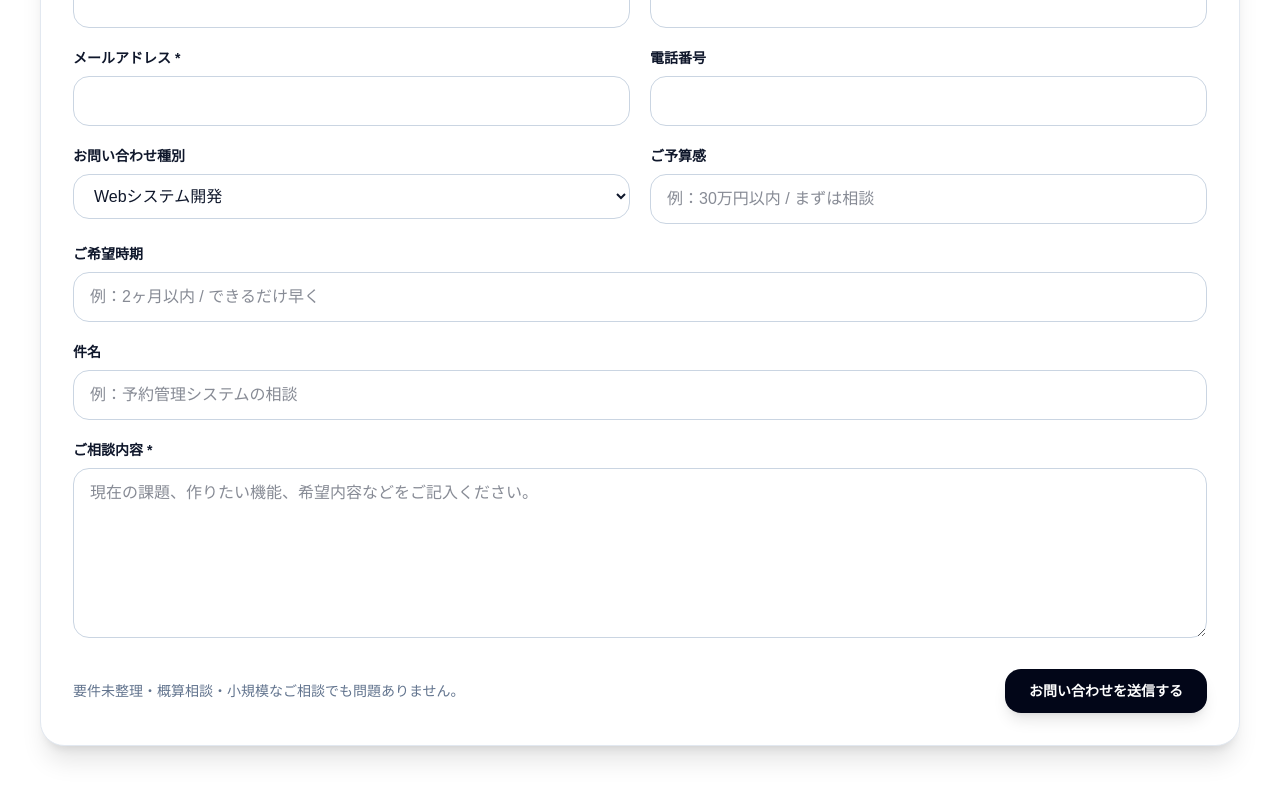
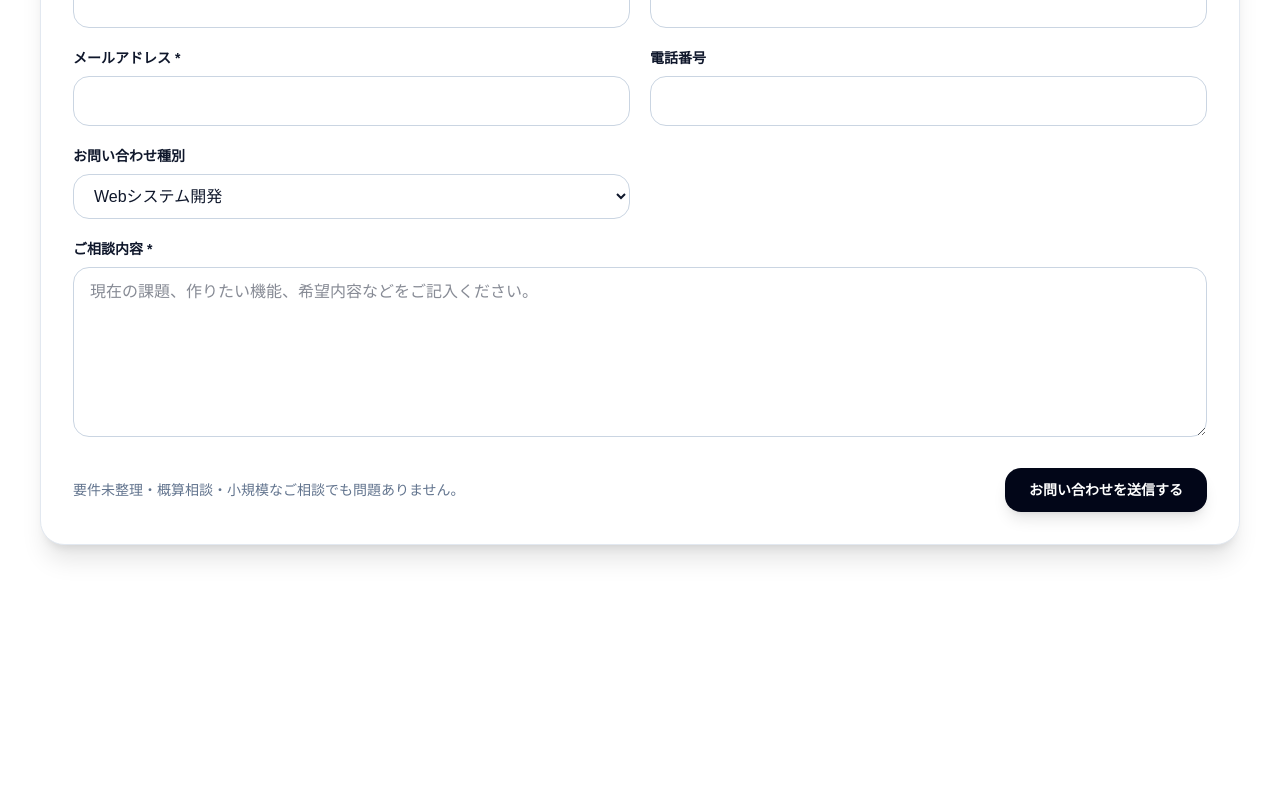
Before and after one commit to Akira-Fujinami/foi_system_lp, a Next.js app in the folder frontend/: page / in a window 1280 px wide. Shown: the part 7890-8690 px from the top of the page. After the commit the page ends 8515 px from the top, so only its background shows below. Built offline with nearby package versions, Linux system fonts and the light colour scheme; no server answers.

Commit message:
問い合わせフォーム修正

```diff
--- a/frontend/app/page.tsx
+++ b/frontend/app/page.tsx
@@ -1134,46 +1134,6 @@ export default function FoiWebSystemLpPage() {
                     <option value="other">その他</option>
                   </select>
                 </div>
-
-                <div>
-                  <label className="mb-2 block text-sm font-semibold">
-                    ご予算感
-                  </label>
-                  <input
-                    type="text"
-                    name="budget"
-                    value={form.budget}
-                    onChange={handleChange}
-                    placeholder="例：30万円以内 / まずは相談"
-                    className="w-full rounded-2xl border border-slate-300 px-4 py-3 outline-none focus:border-sky-500"
-                  />
-                </div>
-
-                <div className="md:col-span-2">
-                  <label className="mb-2 block text-sm font-semibold">
-                    ご希望時期
-                  </label>
-                  <input
-                    type="text"
-                    name="timeline"
-                    value={form.timeline}
-                    onChange={handleChange}
-                    placeholder="例：2ヶ月以内 / できるだけ早く"
-                    className="w-full rounded-2xl border border-slate-300 px-4 py-3 outline-none focus:border-sky-500"
-                  />
-                </div>
-
-                <div className="md:col-span-2">
-                  <label className="mb-2 block text-sm font-semibold">件名</label>
-                  <input
-                    type="text"
-                    name="subject"
-                    value={form.subject}
-                    onChange={handleChange}
-                    placeholder="例：予約管理システムの相談"
-                    className="w-full rounded-2xl border border-slate-300 px-4 py-3 outline-none focus:border-sky-500"
-                  />
-                </div>
               </div>
 
               <div className="mt-5">
```
